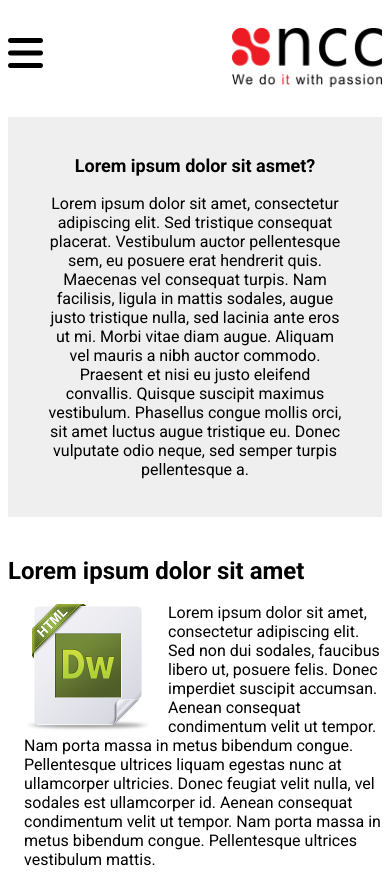
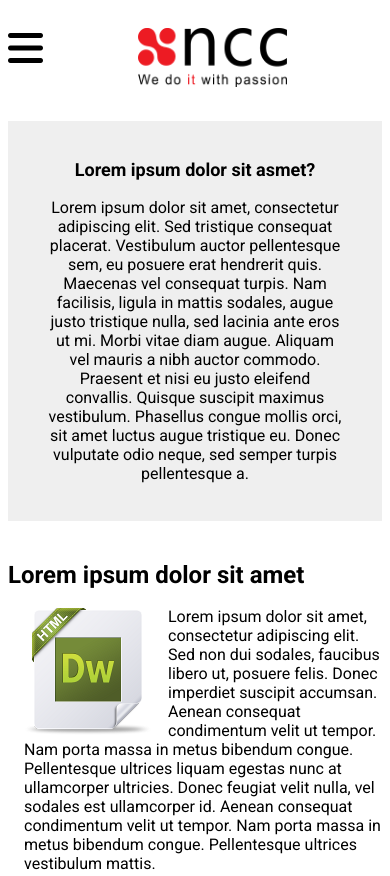
Before and after one commit to maingocbao/baikiemtra, a plain HTML site: page index.html in a window 390 px wide. Shown: the top 876 px of the page. Drawn offline with Linux system fonts and the light colour scheme.

Commit message:
sua code

```diff
--- a/style.css
+++ b/style.css
@@ -18,6 +18,7 @@ a {
 }
 .logo a {
   cursor: pointer;
+  float: left;
 }
 .menu-item:hover {
   background: #5c5c5c;
@@ -130,7 +131,7 @@ a {
 .fa-solid {
   display: none;
   font-weight: 900;
-  line-height: 90px;
+  line-height: 55px;
 }
 .lorem-css,
 .lorem-html,
@@ -187,10 +188,10 @@ a {
   .logo img {
     width: 30%;
   }
-  .logo {
+  /* .logo {
     display: flex;
     justify-content: space-between;
-  }
+  } */
 }
 @media (min-width: 576px) and (max-width: 768px) {
   .container {
@@ -209,7 +210,7 @@ a {
     height: 20%;
   }
   .fa-solid {
-    line-height: 50px;
+    line-height: 40px;
   }
   .text-padding {
     padding: 38px 40px;
```
